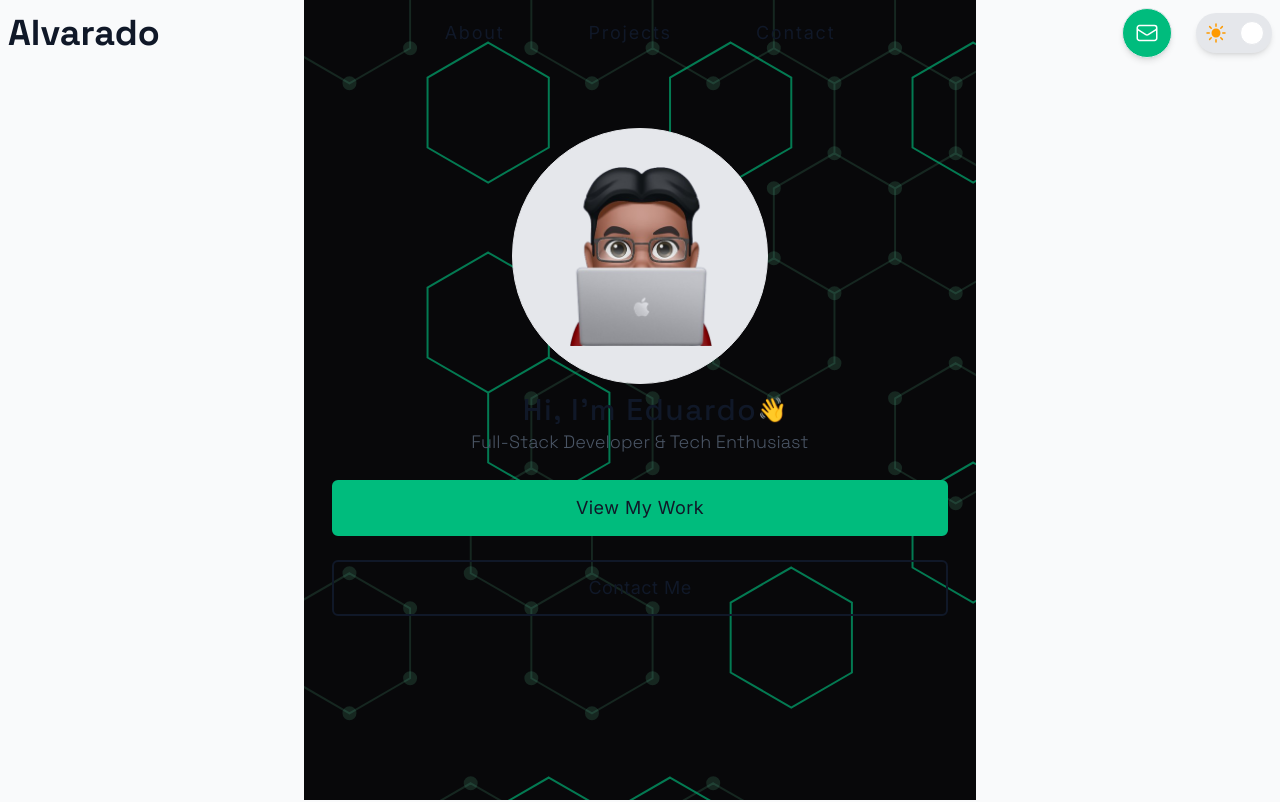
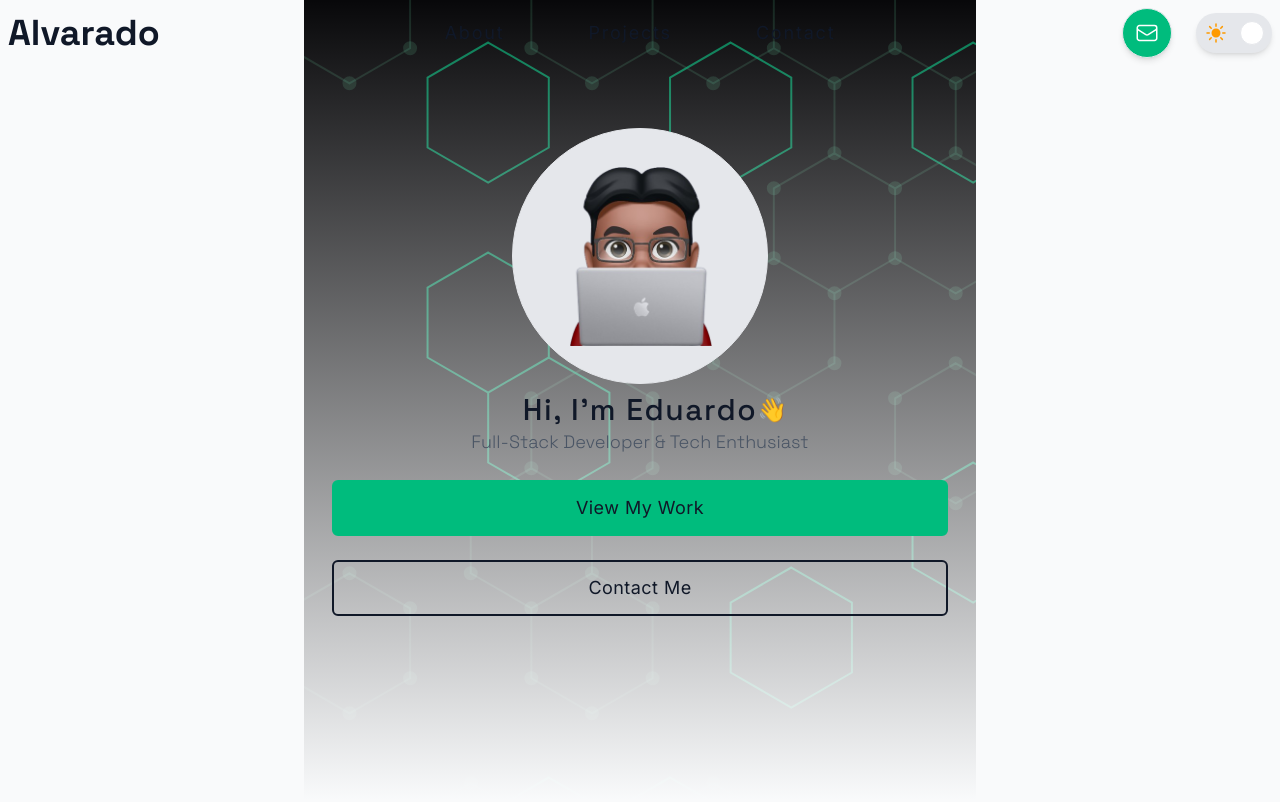
Before and after one commit to ealvara6/devfolio, a React (Vite) app: page / in a window 1280 px wide. Shown: the top 802 px of the page. Built offline with nearby package versions, Linux system fonts and the light colour scheme.

Commit message:
style(hero): add fade to bottom of hero background

```diff
--- a/src/components/sections/hero/Hero.tsx
+++ b/src/components/sections/hero/Hero.tsx
@@ -3,7 +3,7 @@ import Memoji from '@/assets/Memoji.png';
 export const Hero = () => {
   return (
     <section className="min-h-screen w-full bg-[url('../assets/Hexagon.svg')] relative z-10 pt-8">
-      <div className="absolute inset-0 bg-black/10 -z-10"></div>
+      <div className="absolute inset-0 bg-black/10 -z-10 bg-gradient-to-b from-transparent to-bg pointer-events-none"></div>
       <div className="mx-7 pt-24 flex flex-col gap-2 justify-center items-center text-text">
         <div className="border w-64 h-64 bg-surface border-border rounded-full flex justify-center items-center">
           <img src={Memoji} alt="Image of Memoji" className="w-36 h-auto" />
```
